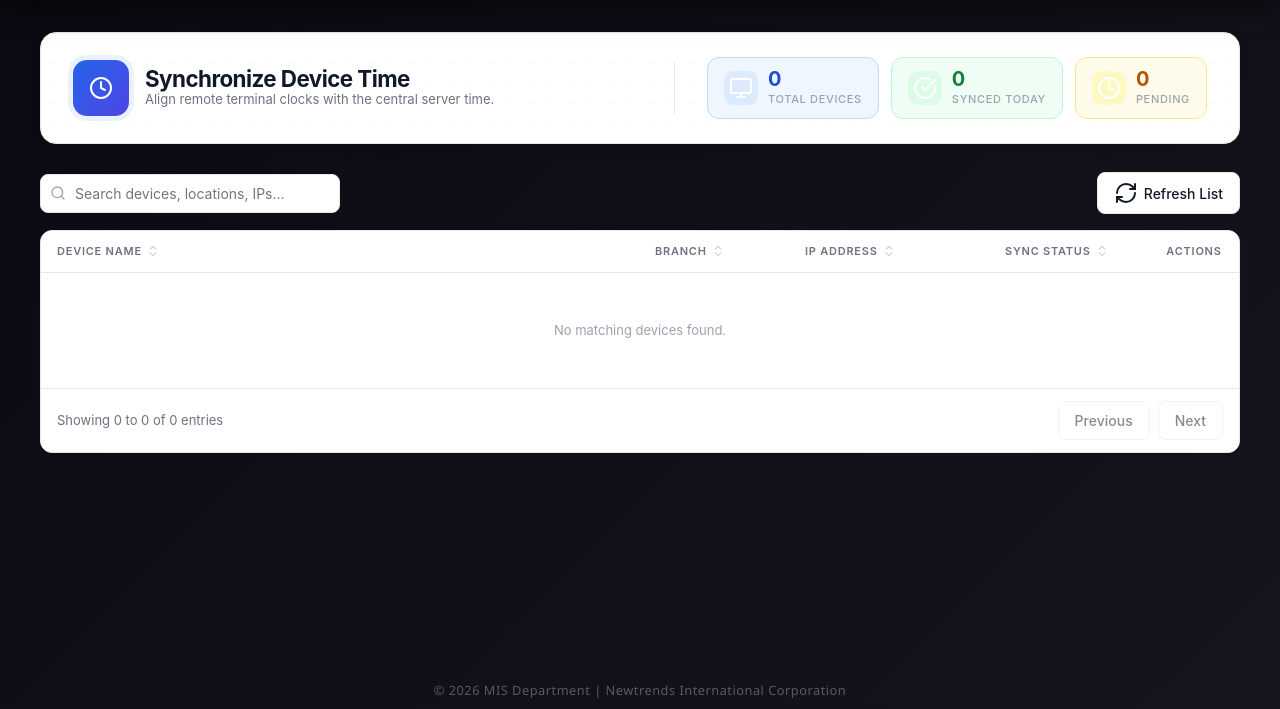
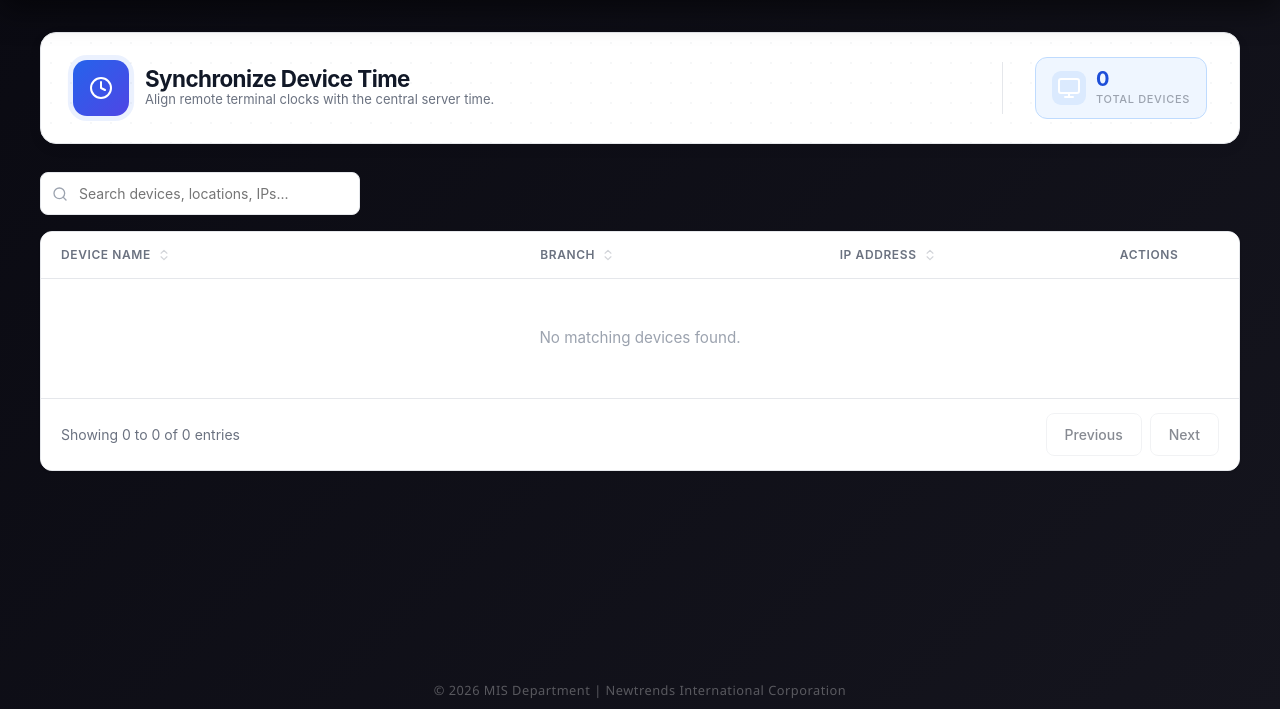
Before and after one commit to Carlosthegreat7/NIC-BioCentral, a Flask app: page /reset_time in a window 1280 px wide. Shown: the part 76-785 px from the top of the page. Run offline with Flask 3, Linux system fonts and the light colour scheme; the visitor is signed in with stand-in values (Sample User, id 1); data that the repository does not hold is empty; some libraries are stand-ins or nearby versions.

Commit message:
removed the sync status and edited the sync modal, edited to single button only sync

```diff
--- a/portal/templates/reset_time.html
+++ b/portal/templates/reset_time.html
@@ -89,7 +89,6 @@
         overflow: hidden;
     }
 
-    /* Subtle background grid texture */
     .page-header-bar::before {
         content: '';
         position: absolute;
@@ -100,7 +99,6 @@
         pointer-events: none;
     }
 
-    /* Glowing icon block */
     .header-icon-wrap {
         position: relative;
         flex-shrink: 0;
@@ -114,7 +112,6 @@
     }
     .header-icon-wrap i { width: 26px; height: 26px; color: #fff; }
 
-    /* Updated Layout for Centering Icon and Text */
     .header-left-group {
         display: flex;
         align-items: center;
@@ -123,7 +120,6 @@
         z-index: 1;
     }
 
-    /* Text block */
     .page-header-left {
         display: flex; flex-direction: column;
         justify-content: center;
@@ -145,7 +141,6 @@
         animation: slideInLeft 0.4s cubic-bezier(0.16,1,0.3,1) 0.1s both;
     }
 
-    /* Divider */
     .header-divider {
         width: 1px;
         height: 52px;
@@ -154,7 +149,6 @@
         z-index: 1;
     }
 
-    /* Stat cards row */
     .page-header-stats {
         display: flex;
         gap: 12px;
@@ -201,31 +195,20 @@
         white-space: nowrap;
     }
 
-    /* Chip color variants */
     .chip-blue { background: #eff6ff; border-color: #bfdbfe; }
     .chip-blue .stat-chip-icon { background: #dbeafe; }
     .chip-blue .stat-chip-icon i { color: #2563eb; }
     .chip-blue .stat-chip-value { color: #1d4ed8; }
 
-    .chip-green { background: #f0fdf4; border-color: #bbf7d0; }
-    .chip-green .stat-chip-icon { background: #dcfce7; }
-    .chip-green .stat-chip-icon i { color: #16a34a; }
-    .chip-green .stat-chip-value { color: #15803d; }
-
-    .chip-yellow { background: #fffbeb; border-color: #fde68a; }
-    .chip-yellow .stat-chip-icon { background: #fef9c3; }
-    .chip-yellow .stat-chip-icon i { color: #d97706; }
-    .chip-yellow .stat-chip-value { color: #b45309; }
-
     /* --- Toolbar --- */
     .toolbar { width: 100%; max-width: 1200px; display: flex; justify-content: space-between; align-items: center; margin-bottom: 1rem; }
-    .search-wrapper { position: relative; width: 300px; }
-    .search-icon { position: absolute; left: 10px; top: 50%; transform: translateY(-50%); color: var(--text-muted); width: 16px; height: 16px; }
-    .search-input { width: 100%; padding: 8px 12px 8px 34px; font-size: 0.875rem; border-radius: var(--radius-md); border: 1px solid var(--border); background: var(--bg-surface); color: var(--text-primary); outline: none; transition: border-color .15s, box-shadow .15s; }
+    .search-wrapper { position: relative; width: 320px; }
+    .search-icon { position: absolute; left: 12px; top: 50%; transform: translateY(-50%); color: var(--text-muted); width: 16px; height: 16px; }
+    .search-input { width: 100%; padding: 10px 14px 10px 38px; font-size: 0.875rem; border-radius: var(--radius-md); border: 1px solid var(--border); background: var(--bg-surface); color: var(--text-primary); outline: none; transition: border-color .15s, box-shadow .15s; }
     .search-input:focus { border-color: var(--blue-text); box-shadow: 0 0 0 3px rgba(29, 78, 216, 0.1); }
 
     /* --- Buttons --- */
-    .btn { display: inline-flex; align-items: center; gap: 6px; font-size: 0.875rem; font-weight: 500; padding: 8px 16px; border-radius: var(--radius-md); cursor: pointer; border: 1px solid var(--border); background: var(--bg-surface); color: var(--text-primary); transition: background .15s; }
+    .btn { display: inline-flex; align-items: center; gap: 6px; font-size: 0.875rem; font-weight: 500; padding: 10px 18px; border-radius: var(--radius-md); cursor: pointer; border: 1px solid var(--border); background: var(--bg-surface); color: var(--text-primary); transition: background .15s; }
     .btn:hover:not(:disabled) { background: var(--bg-muted); }
     .btn:disabled { opacity: 0.5; cursor: not-allowed; }
     .btn-primary { background: var(--text-primary); color: var(--bg-surface); border-color: transparent; }
@@ -237,51 +220,61 @@
     .table-container { width: 100%; max-width: 1200px; }
     .table-card { background: var(--bg-surface); border: 1px solid var(--border); border-radius: var(--radius-lg); box-shadow: var(--shadow-sm); overflow: hidden; }
     .audit-table { width: 100%; border-collapse: collapse; table-layout: fixed; }
-    .audit-table thead th { font-size: 0.6875rem; font-weight: 600; letter-spacing: .07em; text-transform: uppercase; color: var(--text-secondary); padding: 12px 16px; text-align: left; background: var(--bg-surface); border-bottom: 1px solid var(--border); cursor: pointer; user-select: none; transition: background 0.2s; }
+
+    .audit-table thead th {
+        font-size: 0.75rem;
+        font-weight: 600;
+        letter-spacing: .05em;
+        text-transform: uppercase;
+        color: var(--text-secondary);
+        padding: 14px 20px;
+        text-align: left;
+        background: var(--bg-surface);
+        border-bottom: 1px solid var(--border);
+        cursor: pointer;
+        user-select: none;
+        transition: background 0.2s;
+    }
     .audit-table thead th:hover { background: var(--bg-muted); color: var(--text-primary); }
-    .th-content { display: flex; align-items: center; gap: 4px; }
+    .th-content { display: flex; align-items: center; gap: 6px; }
     .sort-icon { width: 14px; height: 14px; opacity: 0.3; }
     .sort-active { opacity: 1; color: var(--blue-text); }
 
-    .audit-table tbody tr { border-bottom: 1px solid var(--border); transition: background .1s; }
+    .audit-table tbody tr { border-bottom: 1px solid var(--border); transition: background .15s; }
     .audit-table tbody tr:nth-child(even) { background-color: var(--bg-muted); }
     .audit-table tbody tr:last-child { border-bottom: none; }
-    .audit-table tbody tr:hover td { background: #f3f4f6; }
-    .audit-table tbody td { padding: 12px 16px; font-size: 0.8125rem; color: var(--text-primary); vertical-align: middle; }
+    .audit-table tbody tr:hover td { background: var(--bg-hover); }
+    .audit-table tbody td { padding: 16px 20px; font-size: 0.875rem; color: var(--text-primary); vertical-align: middle; }
 
     /* --- Pagination Wrapper --- */
-    .pagination-wrapper { display: flex; justify-content: space-between; align-items: center; padding: 12px 16px; border-top: 1px solid var(--border); background: var(--bg-surface); }
-    .page-info { font-size: 0.8125rem; color: var(--text-secondary); }
+    .pagination-wrapper { display: flex; justify-content: space-between; align-items: center; padding: 14px 20px; border-top: 1px solid var(--border); background: var(--bg-surface); }
+    .page-info { font-size: 0.875rem; color: var(--text-secondary); }
     .pagination-controls { display: flex; gap: 8px; }
 
     /* --- Typography & Badges --- */
-    .device-name { font-weight: 500; font-size: 0.875rem; color: var(--text-primary); }
-    .device-ip { font-family: ui-monospace, monospace; color: var(--text-secondary); font-size: 0.8125rem; }
-    .badge { display: inline-flex; align-items: center; gap: 5px; font-size: 0.6875rem; font-weight: 600; padding: 4px 10px; border-radius: 20px; white-space: nowrap; }
-    .badge-dot { width: 5px; height: 5px; border-radius: 50%; flex-shrink: 0; }
-    .badge-rustans { background: var(--yellow-bg); color: var(--yellow-text); }
+    .device-name { font-weight: 600; font-size: 0.9rem; color: var(--text-primary); }
+    .device-ip { font-family: ui-monospace, SFMono-Regular, Menlo, Monaco, Consolas, monospace; color: var(--text-secondary); font-size: 0.875rem; background: var(--bg-muted); padding: 4px 8px; border-radius: 6px; border: 1px solid var(--border); }
+    .badge { display: inline-flex; align-items: center; gap: 6px; font-size: 0.75rem; font-weight: 600; padding: 5px 12px; border-radius: 20px; white-space: nowrap; }
+    .badge-dot { width: 6px; height: 6px; border-radius: 50%; flex-shrink: 0; }
+    .badge-rustans { background: var(--yellow-bg); color: var(--yellow-text); border: 1px solid #fde68a; }
     .badge-rustans .badge-dot { background: var(--yellow-text); }
-    .badge-rds { background: var(--blue-bg); color: var(--blue-text); }
+    .badge-rds { background: var(--blue-bg); color: var(--blue-text); border: 1px solid #bfdbfe; }
     .badge-rds .badge-dot { background: var(--blue-text); }
-    .badge-neutral { background: #e5e7eb; color: var(--text-secondary); }
+    .badge-neutral { background: #f3f4f6; color: var(--text-secondary); border: 1px solid var(--border); }
     .badge-neutral .badge-dot { background: var(--text-muted); }
-    .badge-synced { background: var(--green-bg); color: var(--green-text); border: 1px solid #bbf7d0; }
-    .badge-synced .badge-dot { background: var(--green-text); }
-    .badge-pending { background: var(--yellow-bg); color: var(--yellow-text); border: 1px solid #fde68a; }
-    .badge-pending .badge-dot { background: var(--yellow-text); }
 
     /* --- Action Buttons --- */
-    .action-btn { background: none; border: none; padding: 6px; border-radius: var(--radius-md); cursor: pointer; color: var(--blue-text); transition: 0.2s; display: flex; align-items: center; justify-content: center; }
-    .action-btn:hover { background: var(--blue-bg); color: #1e3a8a; }
-    .action-btn i { width: 16px; height: 16px; }
+    .action-btn { background: var(--bg-surface); border: 1px solid var(--border); padding: 8px; border-radius: var(--radius-md); cursor: pointer; color: var(--blue-text); transition: all 0.2s ease; display: inline-flex; align-items: center; justify-content: center; box-shadow: 0 1px 2px rgba(0,0,0,0.05); }
+    .action-btn:hover { background: var(--blue-bg); color: #1e3a8a; border-color: #bfdbfe; transform: translateY(-1px); }
+    .action-btn i { width: 18px; height: 18px; }
 
     /* --- Modal --- */
     .modal-overlay { position: fixed; top: 0; left: 0; width: 100%; height: 100%; background: rgba(0, 0, 0, 0.5); backdrop-filter: blur(4px); display: none; justify-content: center; align-items: center; z-index: 1000; }
     .modal-card { background: var(--bg-surface); border: 1px solid var(--border); border-radius: var(--radius-lg); width: 450px; box-shadow: 0 25px 50px rgba(0, 0, 0, 0.25); overflow: hidden; }
-    .modal-head { padding: 16px 24px; border-bottom: 1px solid var(--border); font-size: 1rem; font-weight: 600; color: var(--text-primary); display: flex; justify-content: space-between; align-items: center; }
-    .modal-body { padding: 24px; font-size: 0.875rem; color: var(--text-secondary); }
+    .modal-head { padding: 18px 24px; border-bottom: 1px solid var(--border); font-size: 1.1rem; font-weight: 700; color: var(--text-primary); display: flex; justify-content: space-between; align-items: center; }
+    .modal-body { padding: 24px; font-size: 0.9rem; color: var(--text-secondary); line-height: 1.5; }
     .modal-foot { padding: 16px 24px; background: var(--bg-muted); border-top: 1px solid var(--border); display: flex; justify-content: space-between; align-items: center; }
-    .modal-foot-actions { display: flex; gap: 8px; }
+    .modal-foot-actions { display: flex; gap: 12px; }
 </style>
 
 <div class="manager-wrapper">
@@ -304,20 +297,6 @@
                     <span class="stat-chip-label">Total Devices</span>
                 </div>
             </div>
-            <div class="stat-chip chip-green">
-                <div class="stat-chip-icon"><i data-lucide="check-circle"></i></div>
-                <div class="stat-chip-body">
-                    <span class="stat-chip-value" id="statSynced">—</span>
-                    <span class="stat-chip-label">Synced Today</span>
-                </div>
-            </div>
-            <div class="stat-chip chip-yellow">
-                <div class="stat-chip-icon"><i data-lucide="clock-4"></i></div>
-                <div class="stat-chip-body">
-                    <span class="stat-chip-value" id="statPending">—</span>
-                    <span class="stat-chip-label">Pending</span>
-                </div>
-            </div>
         </div>
     </div>
 
@@ -326,9 +305,6 @@
             <i data-lucide="search" class="search-icon"></i>
             <input type="text" id="searchInput" class="search-input" placeholder="Search devices, locations, IPs...">
         </div>
-        <button class="btn" onclick="renderTable(document.getElementById('searchInput').value)">
-            <i data-lucide="refresh-cw"></i> Refresh List
-        </button>
     </div>
 
     <div class="table-container pop-in-container stagger-2">
@@ -338,19 +314,16 @@
             <table class="audit-table" id="deviceTable">
                 <thead>
                     <tr>
-                        <th onclick="sortTable('bcc', 0)">
+                        <th style="width: 40%;" onclick="sortTable('bcc', 0)">
                             <div class="th-content">Device Name <i data-lucide="chevrons-up-down" class="sort-icon" id="icon-0"></i></div>
                         </th>
-                        <th style="width: 150px;" onclick="sortTable('chain_type', 1)">
+                        <th style="width: 25%;" onclick="sortTable('chain_type', 1)">
                             <div class="th-content">Branch <i data-lucide="chevrons-up-down" class="sort-icon" id="icon-1"></i></div>
                         </th>
-                        <th style="width: 200px;" onclick="sortTable('ip_address', 2)">
+                        <th style="width: 20%;" onclick="sortTable('ip_address', 2)">
                             <div class="th-content">IP Address <i data-lucide="chevrons-up-down" class="sort-icon" id="icon-2"></i></div>
                         </th>
-                        <th style="width: 160px;" onclick="sortTable('sync_status', 3)">
-                            <div class="th-content">Sync Status <i data-lucide="chevrons-up-down" class="sort-icon" id="icon-3"></i></div>
-                        </th>
-                        <th style="width: 90px; text-align: center; cursor: default;">
+                        <th style="width: 15%; text-align: center; cursor: default;">
                             <div class="th-content" style="justify-content: center;">Actions</div>
                         </th>
                     </tr>
@@ -377,17 +350,18 @@
         </div>
         <div class="modal-body">
             <div id="modal-alert" class="alert-box"></div>
-            <div style="margin-bottom: 12px; color: var(--text-primary);">
+            <div style="margin-bottom: 16px; color: var(--text-primary); font-size: 1rem;">
                 <strong>Target IP:</strong>
-                <code id="modalIpDisplay" style="background: var(--bg-muted); padding: 4px 8px; border-radius: 4px; border: 1px solid var(--border);"></code>
+                <code id="modalIpDisplay" style="background: var(--bg-muted); padding: 6px 10px; border-radius: 6px; border: 1px solid var(--border); font-family: monospace; font-size: 0.95rem;"></code>
             </div>
             <p>Ensure the connection is stable before attempting to synchronize the hardware clock.</p>
         </div>
         <div class="modal-foot">
-            <button type="button" class="btn" onclick="closeModal()">Exit</button>
+            <button type="button" class="btn" onclick="closeModal()">Cancel</button>
             <div class="modal-foot-actions">
-                <button type="button" class="btn btn-primary" id="btnPing" onclick="pingDevice()">Test Connection</button>
-                <button type="button" class="btn btn-success" id="btnSync" onclick="syncDevice()" disabled>Sync Time</button>
+                <button type="button" class="btn btn-success" id="btnSync" onclick="syncDevice()">
+                    <i data-lucide="upload-cloud" style="width: 18px; height: 18px; margin-right: 4px;"></i> Sync Time
+                </button>
             </div>
         </div>
     </div>
@@ -405,8 +379,7 @@
         device_id: String(dev[0]),
         bcc: dev[1],
         ip_address: dev[2] ? dev[2].trim() : "",
-        chain_type: dev[3],
-        sync_status: "Pending" // Initial state
+        chain_type: dev[3]
     }));
 
     let currentSortCol = '';
@@ -436,11 +409,7 @@
 
     function updateStats() {
         const total = globalDevices.length;
-        const synced = globalDevices.filter(d => d.sync_status === 'Synced Today').length;
-        const pending = total - synced;
         document.getElementById('statTotal').textContent = total;
-        document.getElementById('statSynced').textContent = synced;
-        document.getElementById('statPending').textContent = pending;
     }
 
     // --- Render Table Logic ---
@@ -480,7 +449,7 @@
         document.getElementById('btnNext').disabled = currentPage === totalPages || totalItems === 0;
 
         if (paginatedData.length === 0) {
-            tbody.innerHTML = `<tr><td colspan="5" style="text-align: center; padding: 3rem; color: var(--text-muted);">No matching devices found.</td></tr>`;
+            tbody.innerHTML = `<tr><td colspan="4" style="text-align: center; padding: 3rem; color: var(--text-muted); font-size: 0.95rem;">No matching devices found.</td></tr>`;
             return;
         }
 
@@ -489,17 +458,11 @@
             if (device.chain_type === 'RUSTANS') typeBadgeClass = 'badge-rustans';
             else if (device.chain_type === 'RDS') typeBadgeClass = 'badge-rds';
 
-            let statusBadgeHTML = `<span class="badge badge-pending"><span class="badge-dot"></span>Pending</span>`;
-            if (device.sync_status === 'Synced Today') {
-                statusBadgeHTML = `<span class="badge badge-synced"><span class="badge-dot"></span>Synced Today</span>`;
-            }
-
             const tr = `
                 <tr>
                     <td><div class="device-name">${device.bcc}</div></td>
                     <td><span class="badge ${typeBadgeClass}"><span class="badge-dot"></span>${device.chain_type}</span></td>
                     <td><span class="device-ip">${device.ip_address}</span></td>
-                    <td>${statusBadgeHTML}</td>
                     <td>
                         <div style="display: flex; justify-content: center;">
                             <button type="button" class="action-btn" onclick="openSyncModal('${device.device_id}')" title="Sync Time">
@@ -562,53 +525,19 @@
         document.getElementById('modalIpDisplay').textContent = device.ip_address;
 
         document.getElementById('modal-alert').style.display = 'none';
-        document.getElementById('btnPing').disabled = false;
-        document.getElementById('btnSync').disabled = true;
+        document.getElementById('btnSync').disabled = false;
 
         document.getElementById('sync-modal').style.display = 'flex';
     }
 
     function closeModal() {
         document.getElementById('sync-modal').style.display = 'none';
-        // Re-render table just in case status changed
         renderTable(document.getElementById('searchInput').value);
     }
 
-    // --- API Interactions ---
-    async function pingDevice() {
-        const btnPing = document.getElementById('btnPing');
+    async function syncDevice() {
         const btnSync = document.getElementById('btnSync');
 
-        btnPing.disabled = true;
-        showModalAlert('Pinging device...', 'loading');
-
-        try {
-            const response = await fetch('/api/ping_device', {
-                method: 'POST',
-                headers: { 'Content-Type': 'application/json' },
-                body: JSON.stringify({ ip: currentActiveIp })
-            });
-            const data = await response.json();
-
-            if (data.success) {
-                showModalAlert('Connection successful! Ready to sync.', 'success');
-                btnSync.disabled = false;
-            } else {
-                showModalAlert(data.message, 'error');
-                btnSync.disabled = true;
-            }
-        } catch (error) {
-            showModalAlert('Network error occurred during ping.', 'error');
-        } finally {
-            btnPing.disabled = false;
-        }
-    }
-
-    async function syncDevice() { // <-- Fixed 'sync' to 'async'
-        const btnPing = document.getElementById('btnPing');
-        const btnSync = document.getElementById('btnSync');
-
-        btnPing.disabled = true;
         btnSync.disabled = true;
         // Updated text to reflect it's syncing with the PC now, not the server
         showModalAlert('Synchronizing time with PC...', 'loading');
@@ -629,18 +558,13 @@
                 headers: { 'Content-Type': 'application/json' },
                 body: JSON.stringify({
                     ip: currentActiveIp,
-                    client_time: pcTimeStr // <-- Added the formatted time here
+                    client_time: pcTimeStr
                 })
             });
             const data = await response.json();
 
             if (data.success) {
                 showModalAlert(data.message, 'success');
-                // Update global state
-                const deviceIndex = globalDevices.findIndex(d => d.device_id === currentActiveDeviceId);
-                if (deviceIndex > -1) {
-                    globalDevices[deviceIndex].sync_status = 'Synced Today';
-                }
                 updateStats();
             } else {
                 showModalAlert(data.message, 'error');
@@ -649,8 +573,6 @@
         } catch (error) {
             showModalAlert('Network error occurred during synchronization.', 'error');
             btnSync.disabled = false;
-        } finally {
-            btnPing.disabled = false;
         }
     }
 </script>
```
